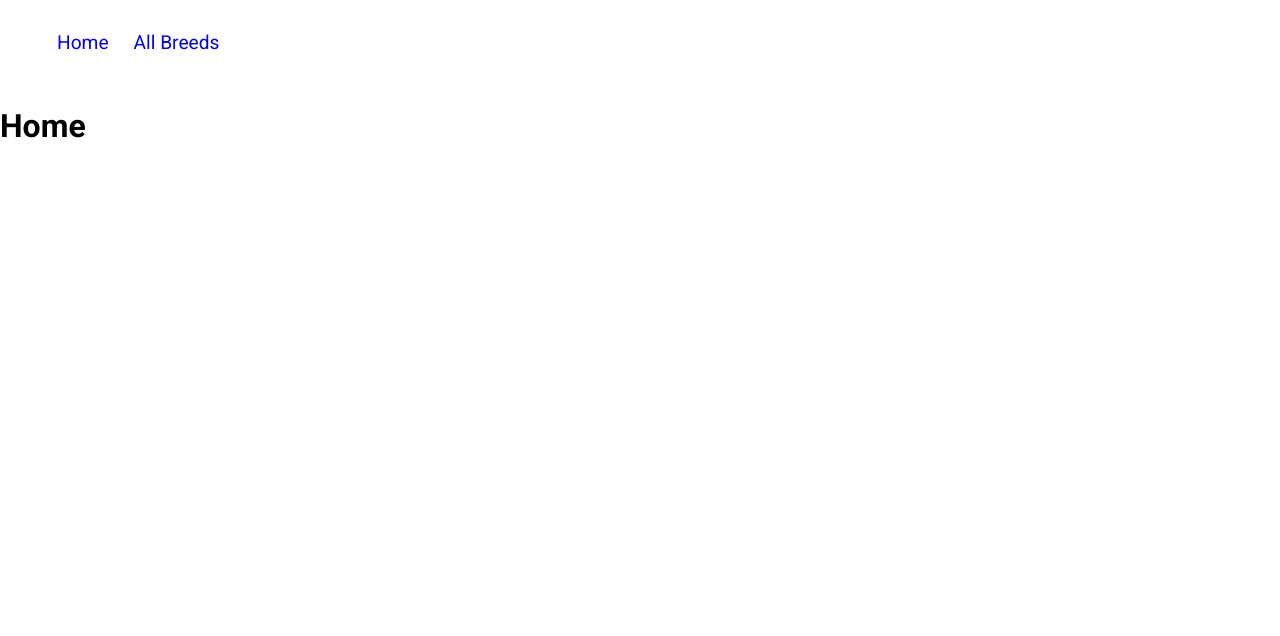
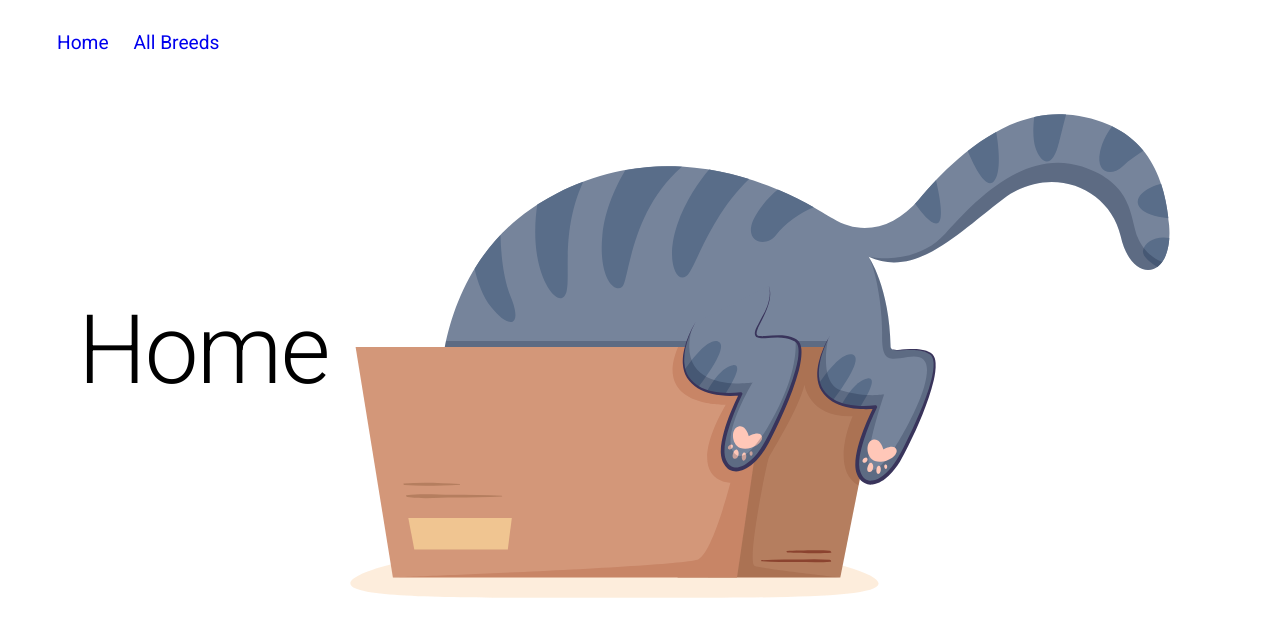
Before and after one commit to KelvinQiu802/your-cat, a React (Vite) app: page / in a window 1280 px wide. Shown: the top 636 px of the page. Built offline with nearby package versions, Linux system fonts and the light colour scheme.

Commit message:
feat: Cat SVG

```diff
--- a/src/routes/Home.jsx
+++ b/src/routes/Home.jsx
@@ -1,5 +1,13 @@
+import { Box, Typography, Stack } from '@mui/material';
+import catImg from '../images/home-cat.svg';
+
 const Home = () => {
-  return <h1>Home</h1>;
+  return (
+    <Stack direction='row' justifyContent='center' alignItems='center'>
+      <Typography variant='h1'>Home</Typography>
+      <img src={catImg} alt='' />
+    </Stack>
+  );
 };
 
 export default Home;
```
Also changed, not shown: src/images/home-cat.svg (added).
